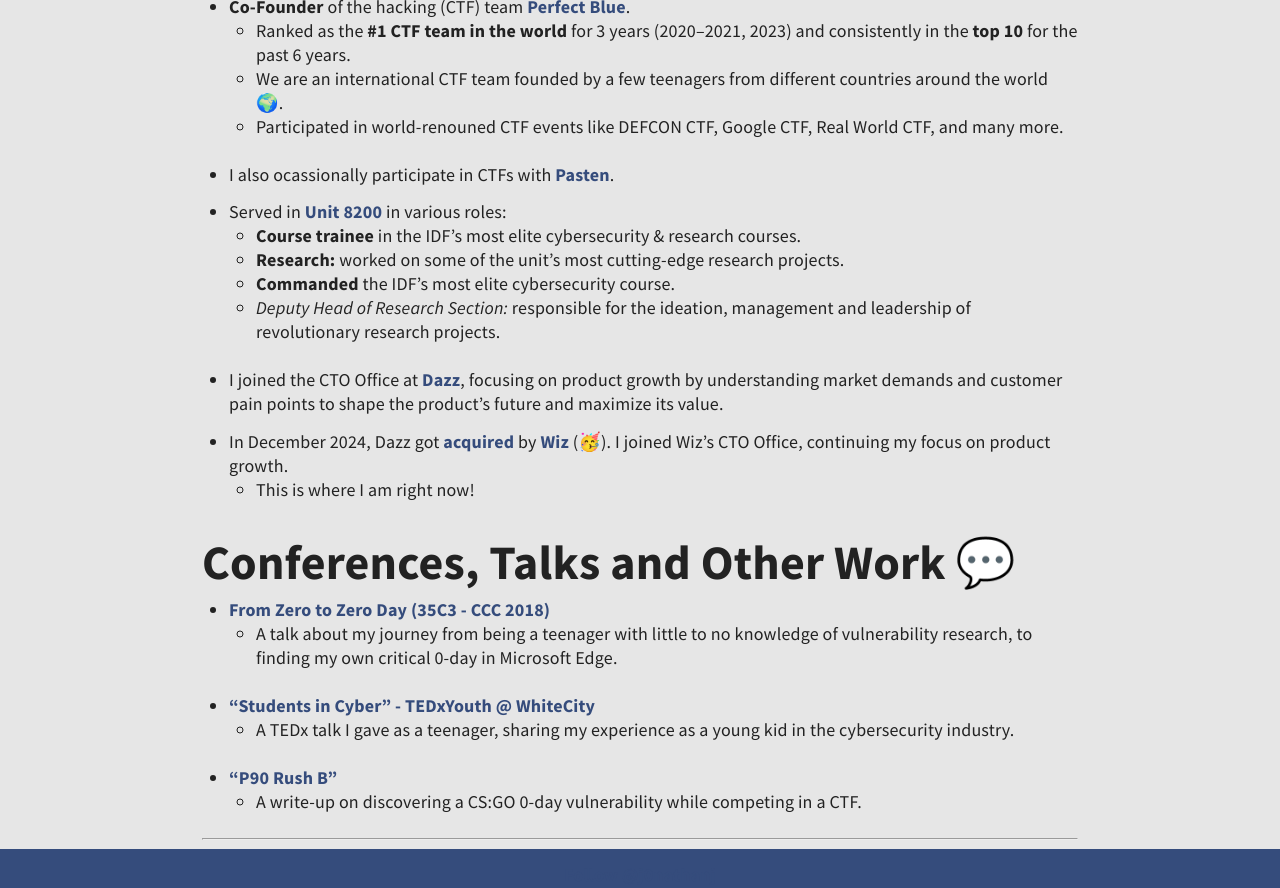
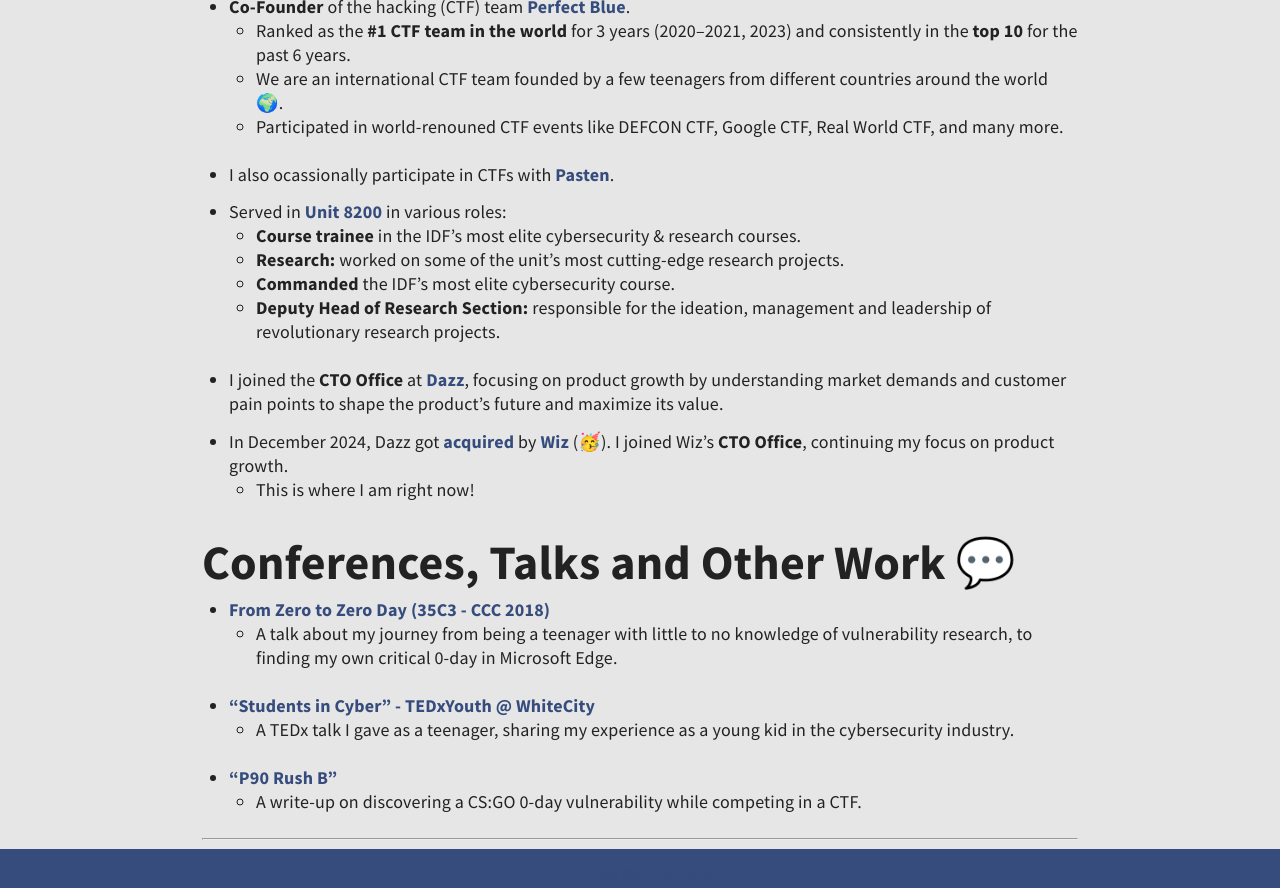
Before and after one commit to j0nathanj/j0nathanj.github.io, a Jekyll site: the page built from about.md, in a window 1280 px wide and 900 px high, scrolled down 624 px. Shown: the top 888 px of the window. Built offline with Jekyll 4.4.1, drawn with Linux system fonts in a browser that asks for light colours; our own code applies the rules of GitHub Pages for plain Markdown files; comment, search, counter and statistics services are not loaded.

Commit message:
Update blog

```diff
--- a/about.md
+++ b/about.md
@@ -22,11 +22,11 @@
   * **Course trainee** in the IDF's most elite cybersecurity & research courses.
   * **Research:** worked on some of the unit's most cutting-edge research projects.
   * **Commanded** the IDF's most elite cybersecurity course.
-  * *Deputy Head of Research Section:* responsible for the ideation, management and leadership of revolutionary research projects.
+  * **Deputy Head of Research Section:** responsible for the ideation, management and leadership of revolutionary research projects.
 
-* I joined the CTO Office at [Dazz](dazz.io), focusing on product growth by understanding market demands and customer pain points to shape the product's future and maximize its value.
+* I joined the **CTO Office** at [Dazz](dazz.io), focusing on product growth by understanding market demands and customer pain points to shape the product's future and maximize its value.
 
-* In December 2024, Dazz got [acquired](https://techcrunch.com/2024/11/21/wiz-acquires-dazz-for-450m-to-expand-its-cybersecurity-platform/) by [Wiz](wiz.io) (🥳). I joined Wiz's CTO Office, continuing my focus on product growth.
+* In December 2024, Dazz got [acquired](https://techcrunch.com/2024/11/21/wiz-acquires-dazz-for-450m-to-expand-its-cybersecurity-platform/) by [Wiz](wiz.io) (🥳). I joined Wiz's **CTO Office**, continuing my focus on product growth.
     * This is where I am right now!
 
 # Conferences, Talks and Other Work 💬
```
